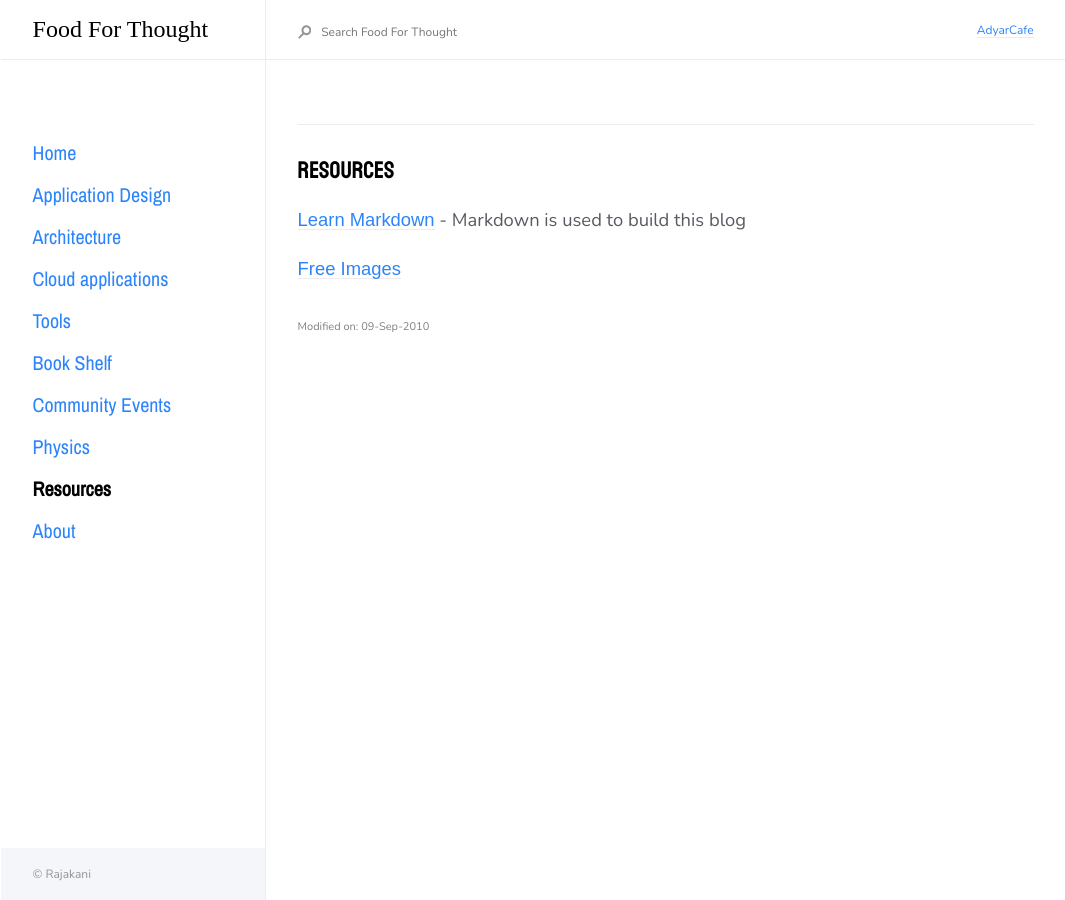
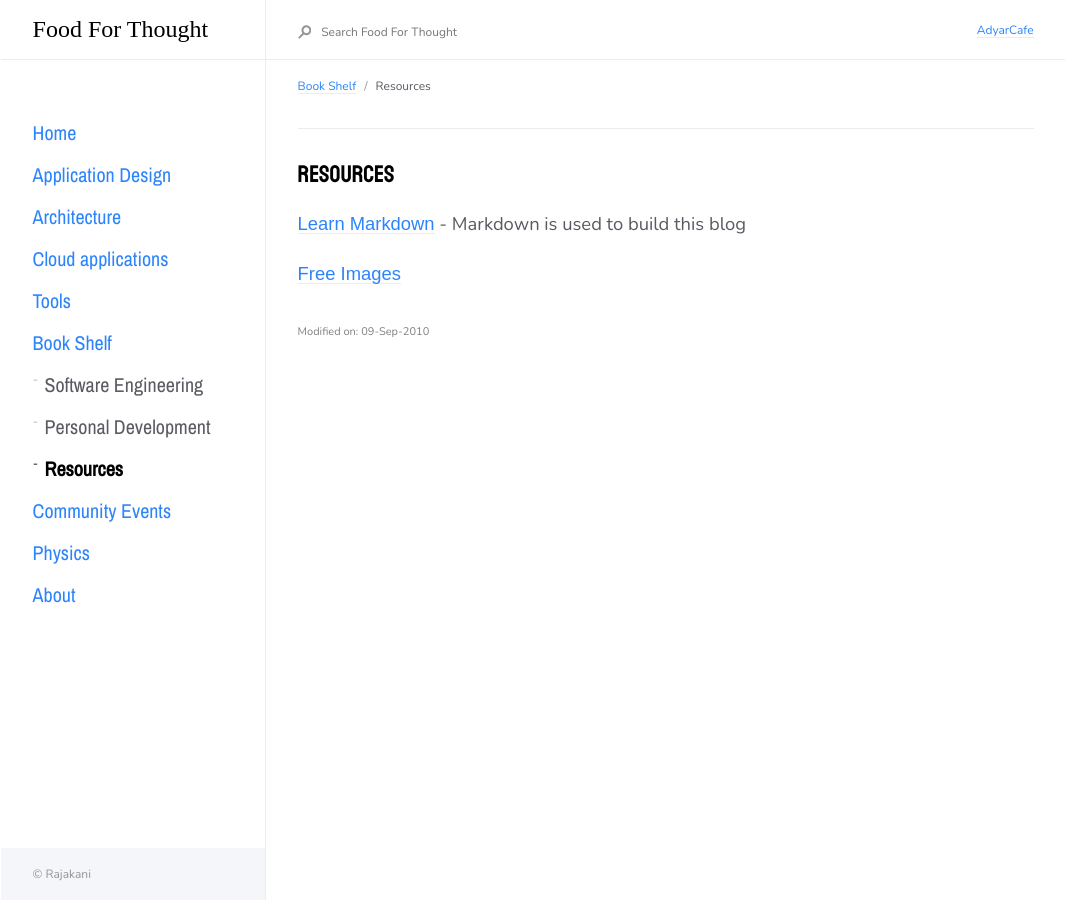
Before and after one commit to Rajakani/rajakani.github.io, a Jekyll site: the page built from docs/bookShelf/Resources.md, in a window 1280 px wide. Shown: the whole page, without its empty margins (16-1081 px from the left). Built offline with Jekyll 4.4.1, drawn with Linux system fonts in a browser that asks for light colours; some web fonts are replaced.

```diff
--- a/_sass/layout.scss
+++ b/_sass/layout.scss
@@ -15,10 +15,12 @@
   }
 }
 .icon {
-  background: url('../favicon.ico');
-  height: 20px;
-  width: 20px;
-  display: block;
+  background: url('/favicon.ico');
+  height: 10px;
+  width: 10px;
+  position: absolute;
+  top: 0;
+  right: 0;
   /* Other styles here */
 }
 .side-bar {
@@ -122,7 +124,8 @@
     width: $nav-width + 32px;
   }
 }
-
+//Hide Scrollbar
+.element::-webkit-scrollbar { width: 0 !important }
 .navigation {
   @include mq(md) {
     padding-top: $sp-8;
--- a/docs/Resources.md
+++ b/docs/bookShelf/Resources.md
@@ -1,6 +1,7 @@
 ---
 layout: default
 title: Resources
+parent: Book Shelf
 nav_order: 1000
 modifiedDate: 09-Sep-2010
 ---
```
